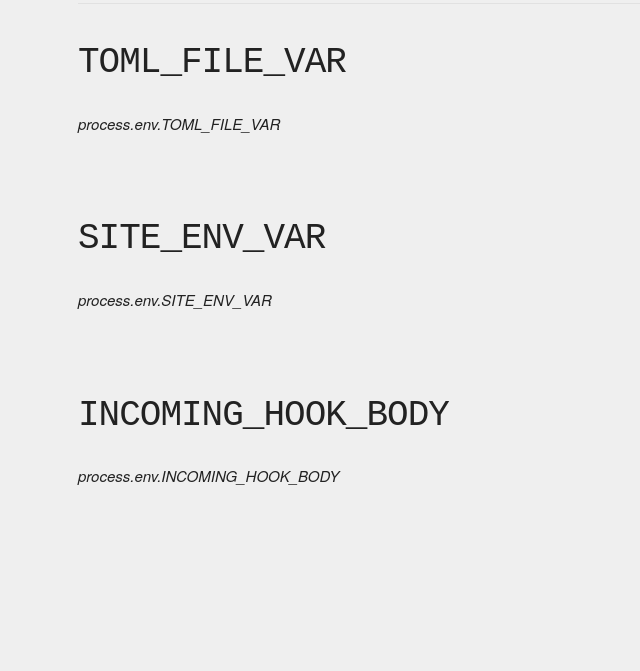
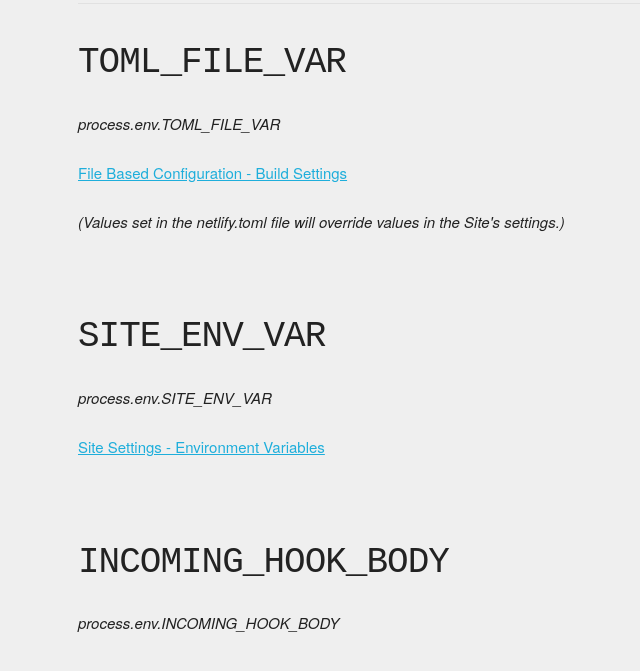
Before and after one commit to tempest-mind/simple, a website: page src/index.html in a window 1280 px wide. Shown: the part 187-858 px from the top of the page, without its empty margins (22-662 px from the left). Before the commit the page ends 820 px from the top, so only its background shows below. Drawn offline with nearby package versions, Linux system fonts and the light colour scheme.

Commit message:
Adding links

```diff
--- a/src/index.html
+++ b/src/index.html
@@ -25,12 +25,15 @@
 
 <h3><pre>TOML_FILE_VAR</pre></h3>
 <p><i>process.env.TOML_FILE_VAR</i></p>
+<p><a href="https://docs.netlify.com/configure-builds/file-based-configuration/#build-settings">File Based Configuration - Build Settings</a></p>
+<p><i>(Values set in the netlify.toml file will override values in the Site's settings.)</i></p>
 <pre>
   <!--TOML_FILE_VAR-->
 </pre>
 
 <h3><pre>SITE_ENV_VAR</pre></h3>
 <p><i>process.env.SITE_ENV_VAR</i></p>
+<p><a href="https://app.netlify.com/sites/simple-6b3236/settings/deploys#environment">Site Settings - Environment Variables</a></p>
 <pre>
   <!--SITE_ENV_VAR-->
 </pre>
```
Also changed, not shown: netlify.toml.
